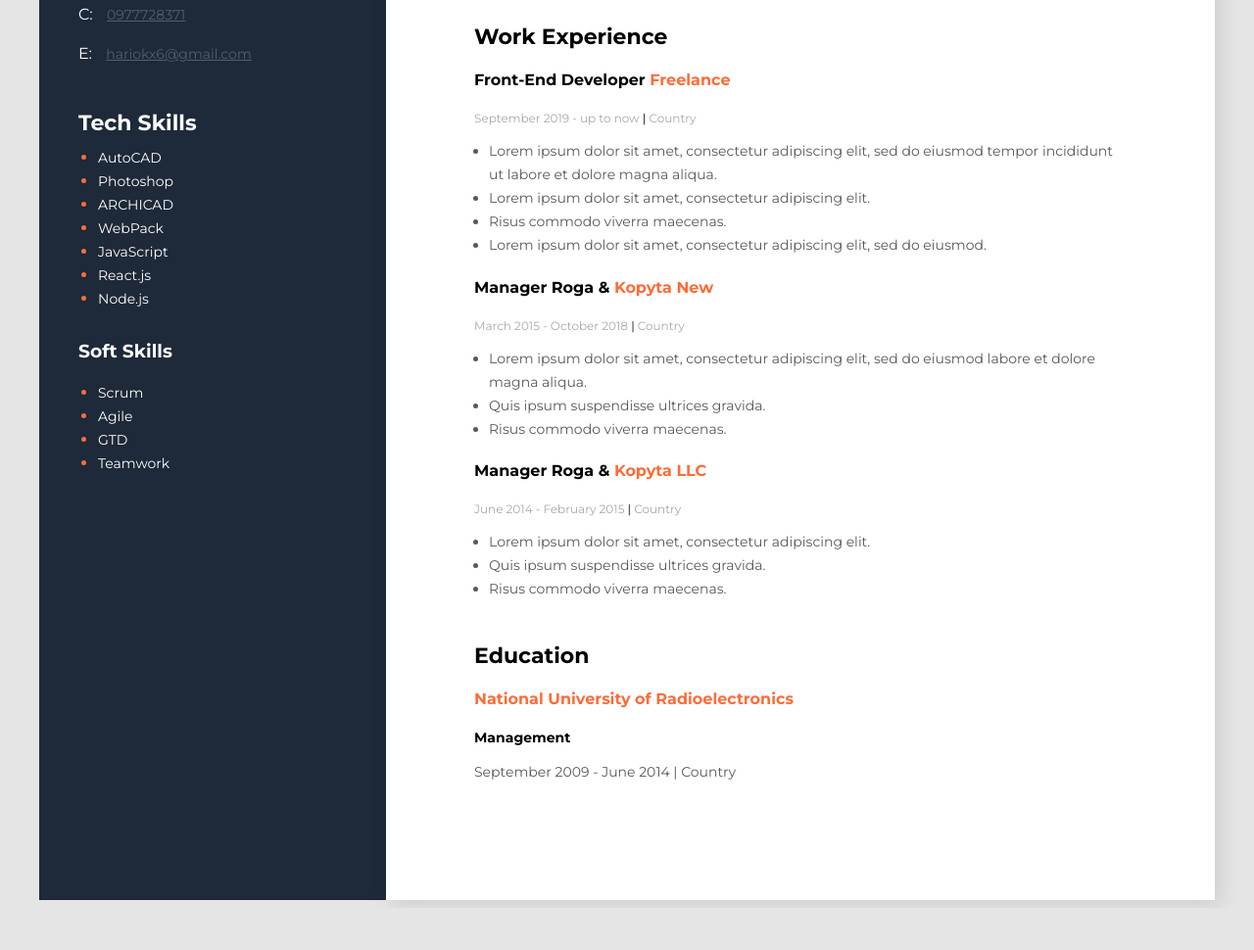
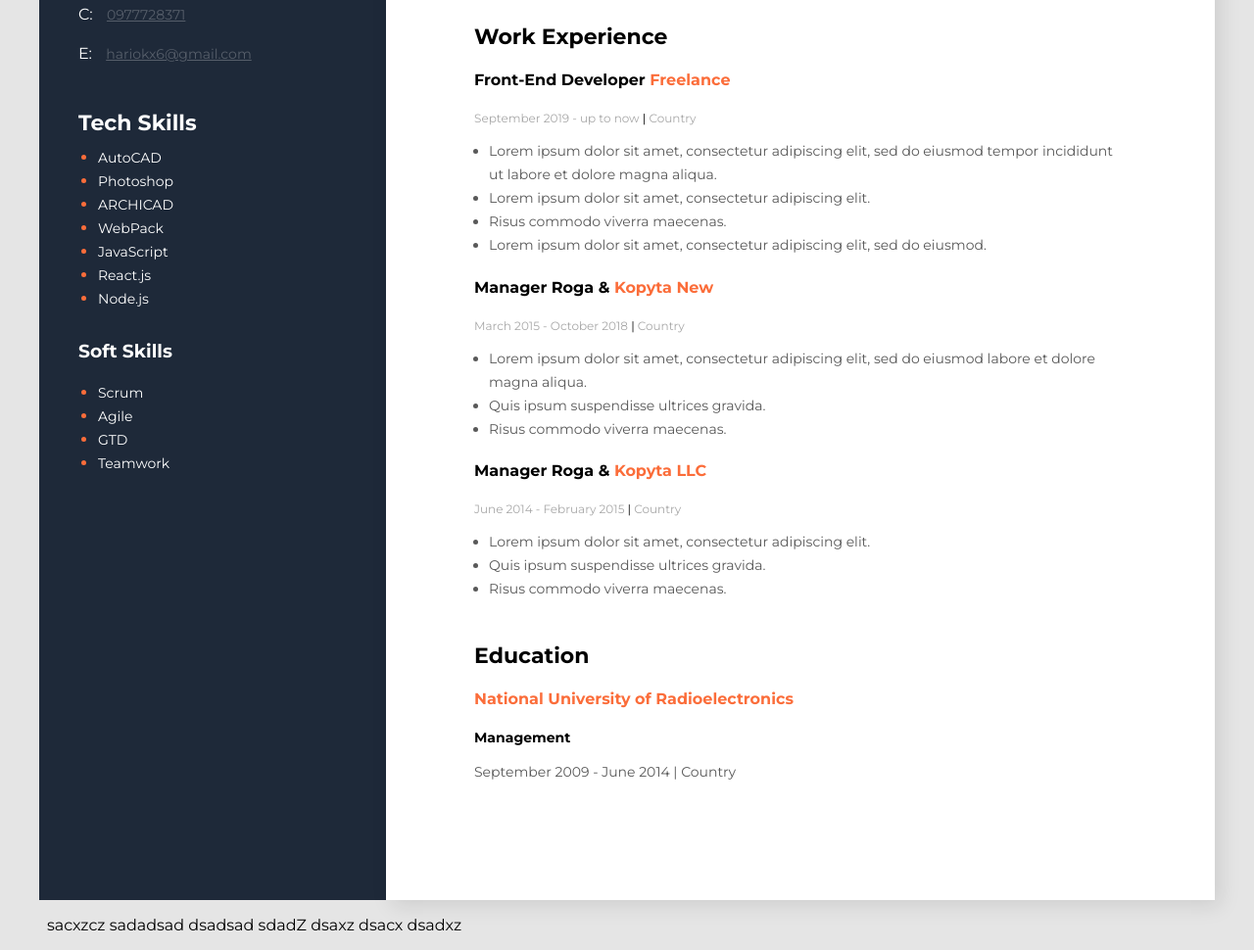
Before and after one commit to IhorRykun/goit, a plain HTML site: page index.html in a window 1280 px wide. Shown: the part 553-1523 px from the top of the page at 98% size. Before the commit the page ends 1480 px from the top, so only its background shows below. Drawn offline with Linux system fonts and the light colour scheme.

Commit message:
Update index.html

```diff
--- a/index.html
+++ b/index.html
@@ -139,6 +139,16 @@
             </div>
         </aside>
     </div>
+
+    <ul>
+        <lin>sacxzcz</lin>
+        <lin>sadadsad</lin>
+        <lin>dsadsad</lin>
+        <lin>sdadZ</lin>
+        <lin>dsaxz</lin>
+        <lin>dsacx</lin>
+        <lin>dsadxz</lin>
+    </ul>
 </body>
 
 </html>
```
